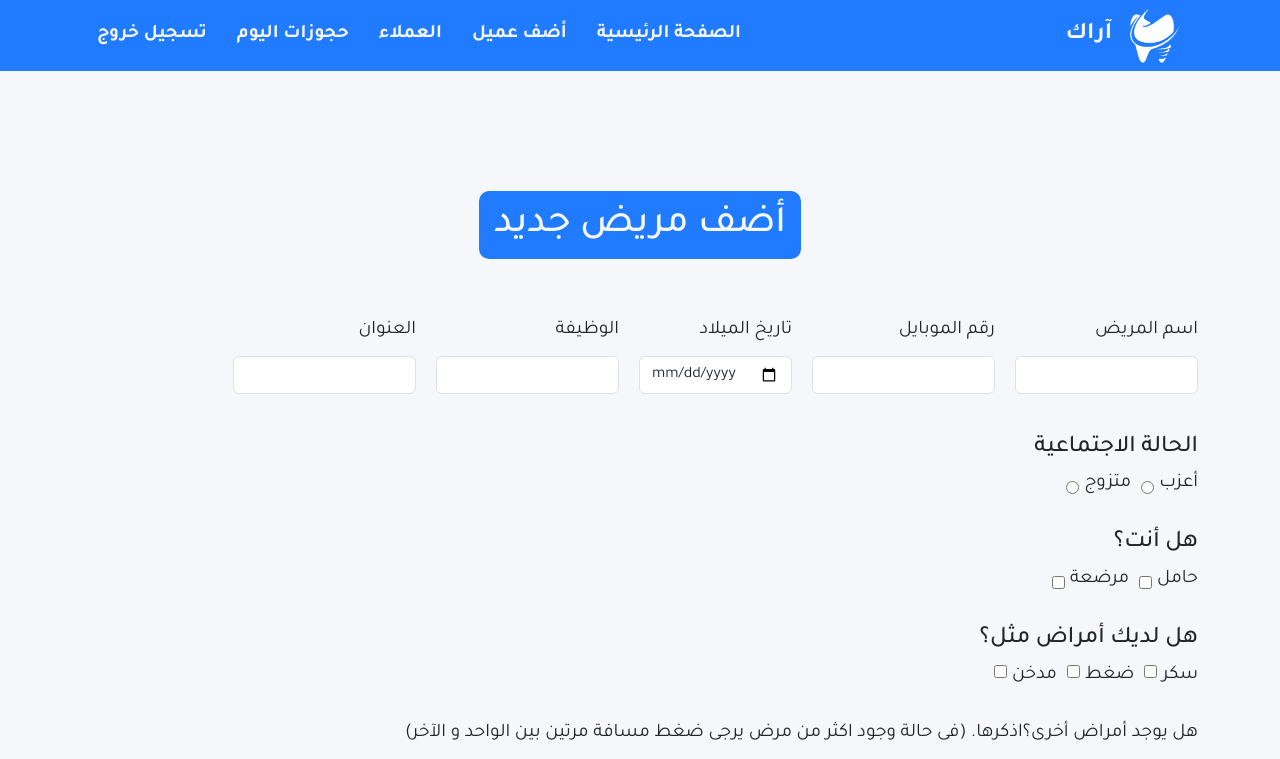
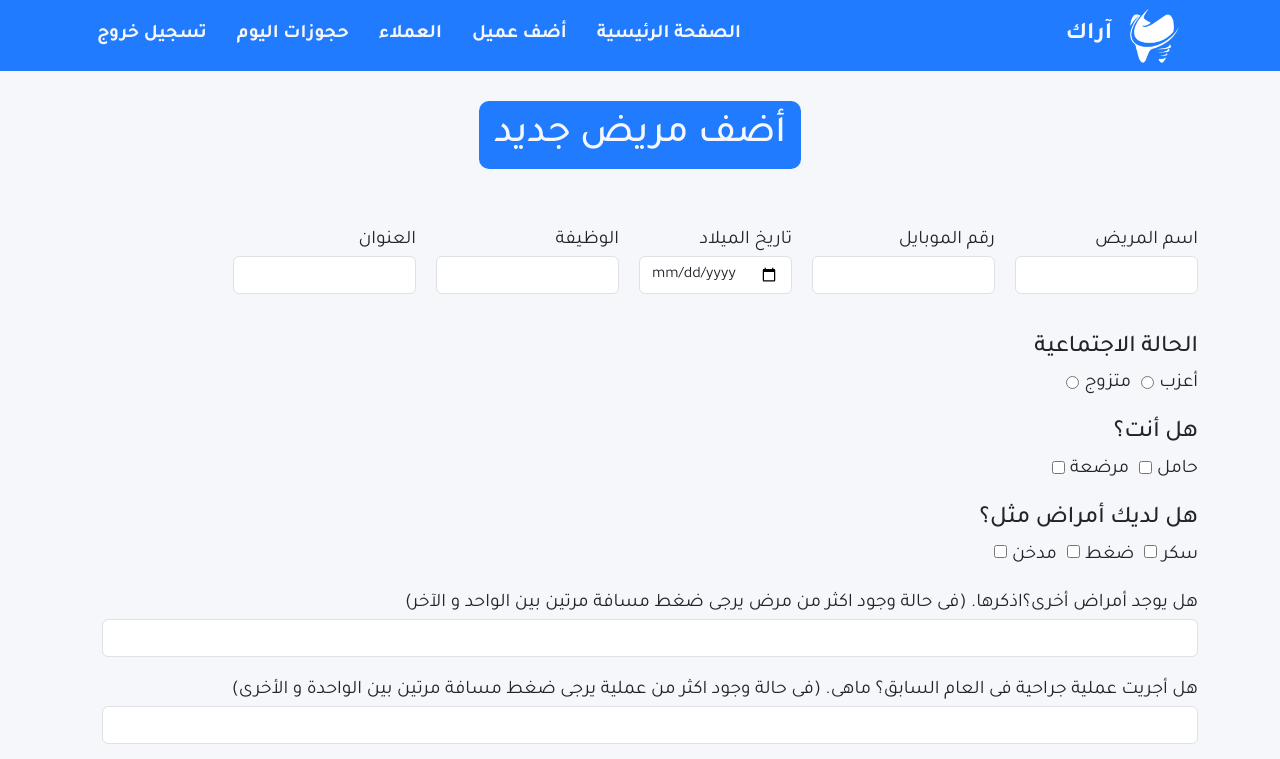
Before and after one commit to abdullah-sameh/dr-bilal, a React (Create React App) app: page /add in a window 1280 px wide. Shown: the top 759 px of the page. Built offline with nearby package versions, Linux system fonts and the light colour scheme; no server answers; sample sign-in values are in the browser's storage.

Commit message:
simple edited

```diff
--- a/src/containers/add/add.css
+++ b/src/containers/add/add.css
@@ -47,7 +47,8 @@
 } */
 
 .add {
-  padding: 70px 0;
+  /* padding: 70px 0; */
+  padding-bottom: 70px;
 }
 
 .add .container .page-title {
@@ -88,7 +89,7 @@
 }
 
 .add .addNewPatient > div label {
-  margin-bottom: 10px;
+  /* margin-bottom: 10px; */
   font-size: 1.2rem;
 }
 
--- a/src/containers/today/Today.jsx
+++ b/src/containers/today/Today.jsx
@@ -10,7 +10,7 @@ export default function Today() {
       <Navbar />
       <div className="container today">
         <select
-          class="form-select mb-3 fs-2"
+          className="form-select mb-3 fs-2"
           aria-label="Default select example"
           onChange={(e) => setTime(e.target.value)}
           value={time}
```
